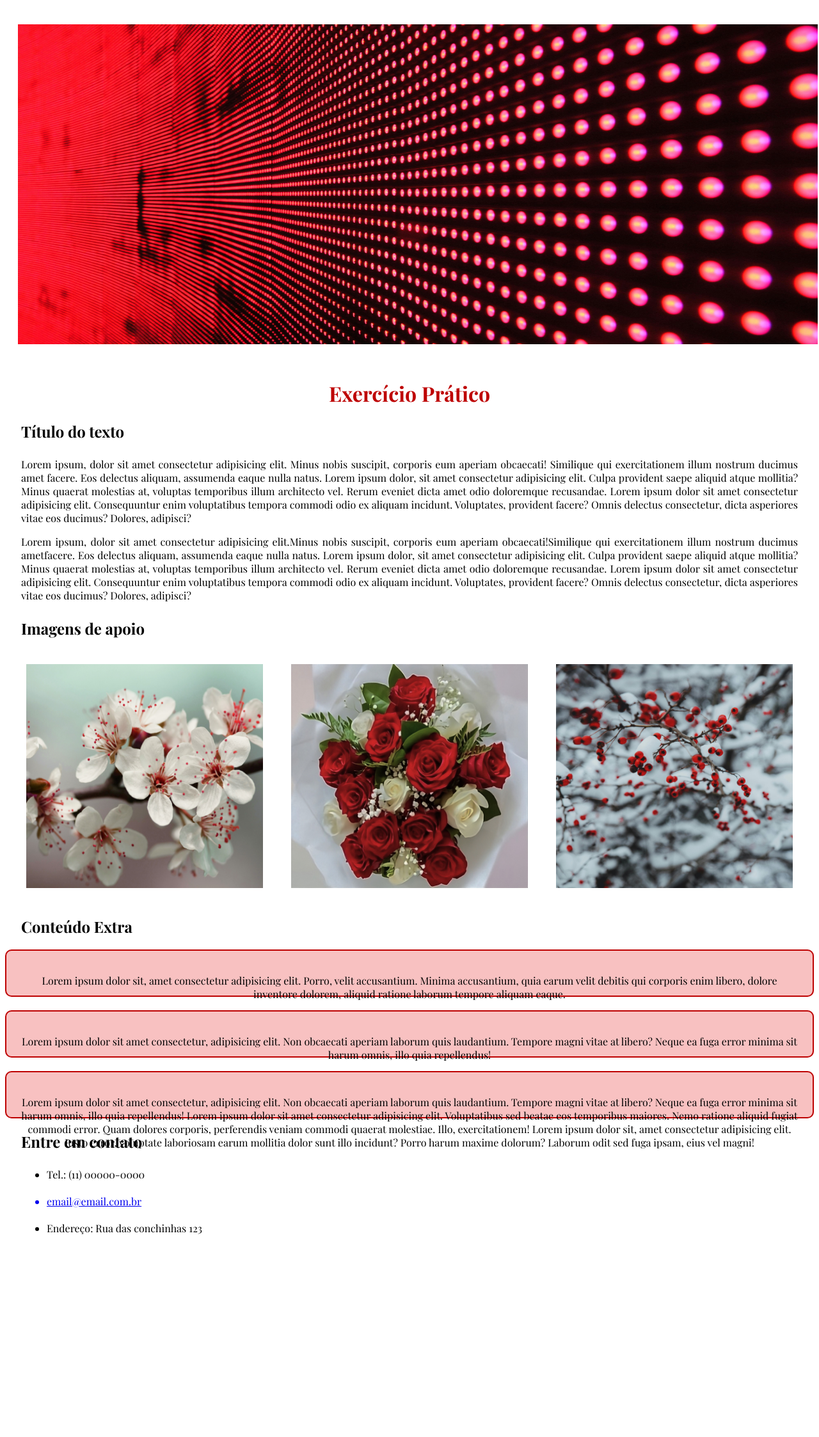
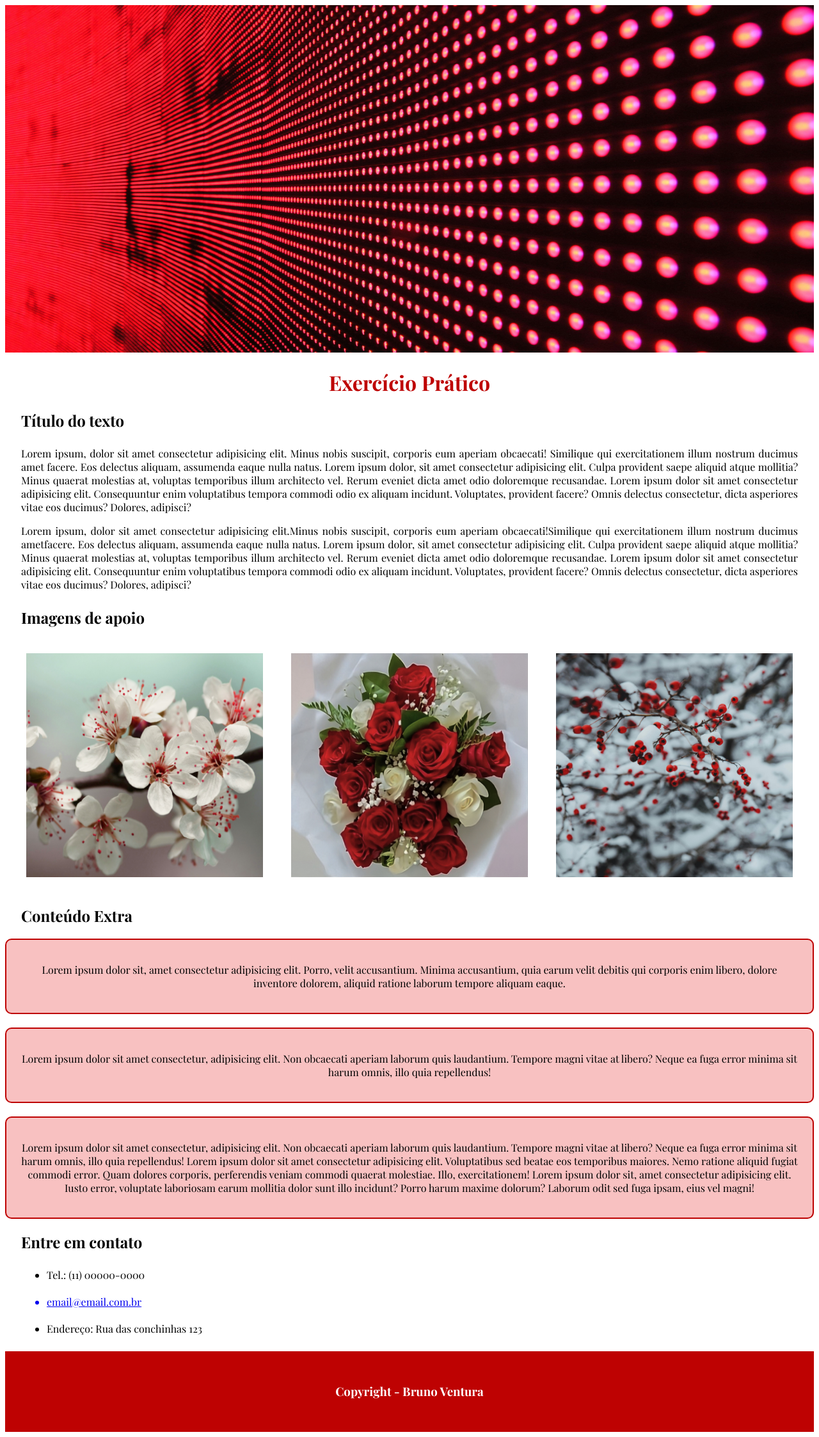
Before and after one commit to brunoventura98/Front-end-Development, a plain HTML site: page index.html in a window 1280 px wide. Shown: the whole page at 64% size. Before the commit the page ends 1955 px from the top, so only its background shows below. Drawn offline with nearby package versions, Linux system fonts and the light colour scheme; a web font is replaced by a local one.

Commit message:
mais alguns ajustes

```diff
--- a/index.html
+++ b/index.html
@@ -76,9 +76,8 @@
         <li>Endereço: Rua das conchinhas 123</li>
     </ul>
     </div>
-
     <div id="Copyright">
-        <p Copyright - Seu nome></p>
+        <h3>Copyright - Bruno Ventura</h3>
     </div>
 </body>
 </html>
--- a/style.css
+++ b/style.css
@@ -1,5 +1,4 @@
 @import url('https://fonts.googleapis.com/css2?family=Playfair+Display:ital,wght@0,400..900;1,400..900&display=swap');
-
 
 body {
   font-family: "Playfair Display", serif;
@@ -10,11 +9,9 @@ body {
 }
 
 #banner img {
-  margin: 10px 0px;
-  width: 1250px;
-  height: 500px;
+  width: 100%;
   border-radius: 0px;
-  padding: 20px;
+  height: 543px;
 }
 
 #maintitle {
@@ -46,5 +43,11 @@ body {
   border-radius: 10px;
   background-color: rgb(248, 193, 193);
   padding:20px;
-  height: 30px;
 }
+
+#Copyright {
+  background-color: rgb(190, 2, 2);
+  color: rgb(300,300,300);
+  text-align: center;
+  padding: 32px;
+}
```
